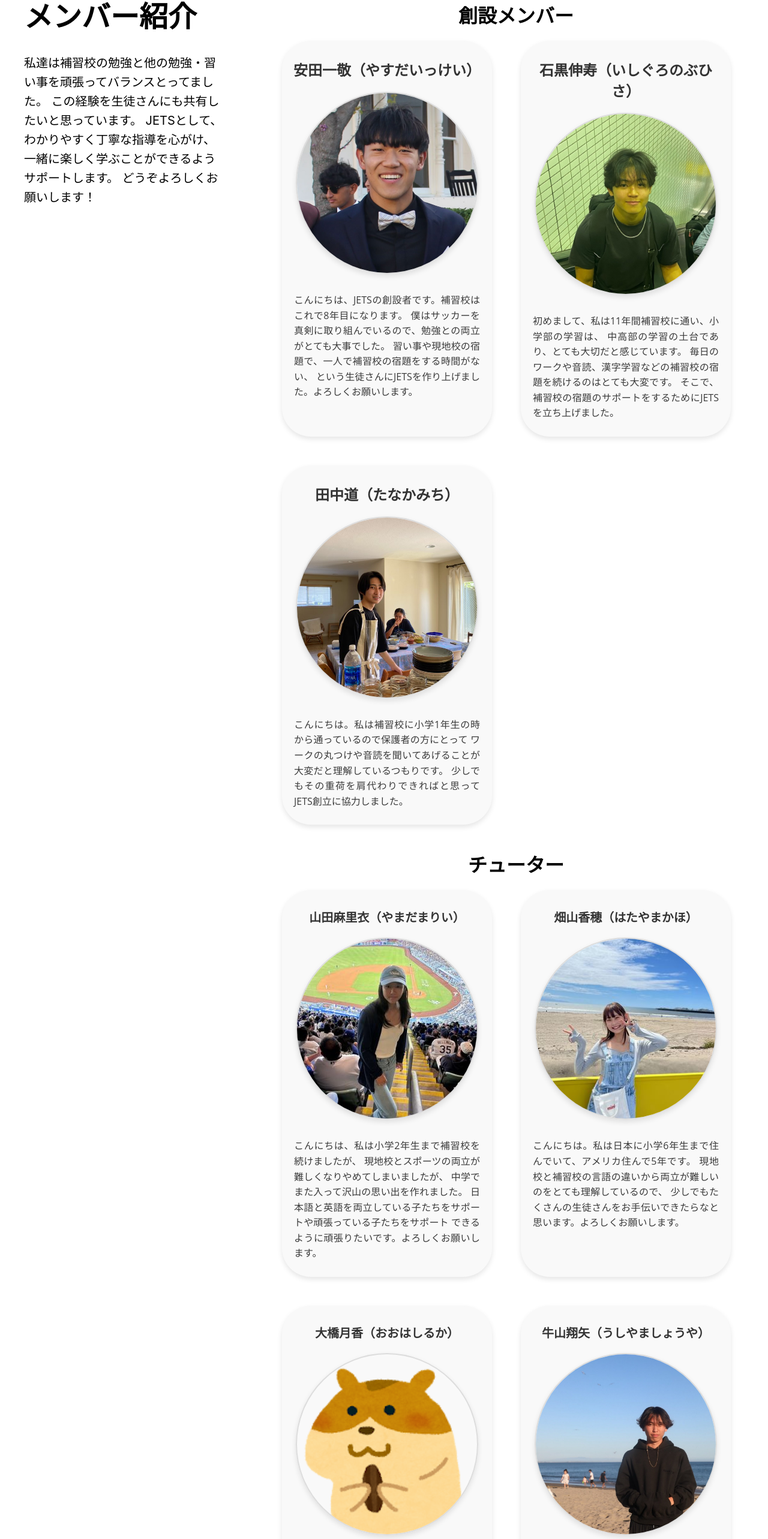
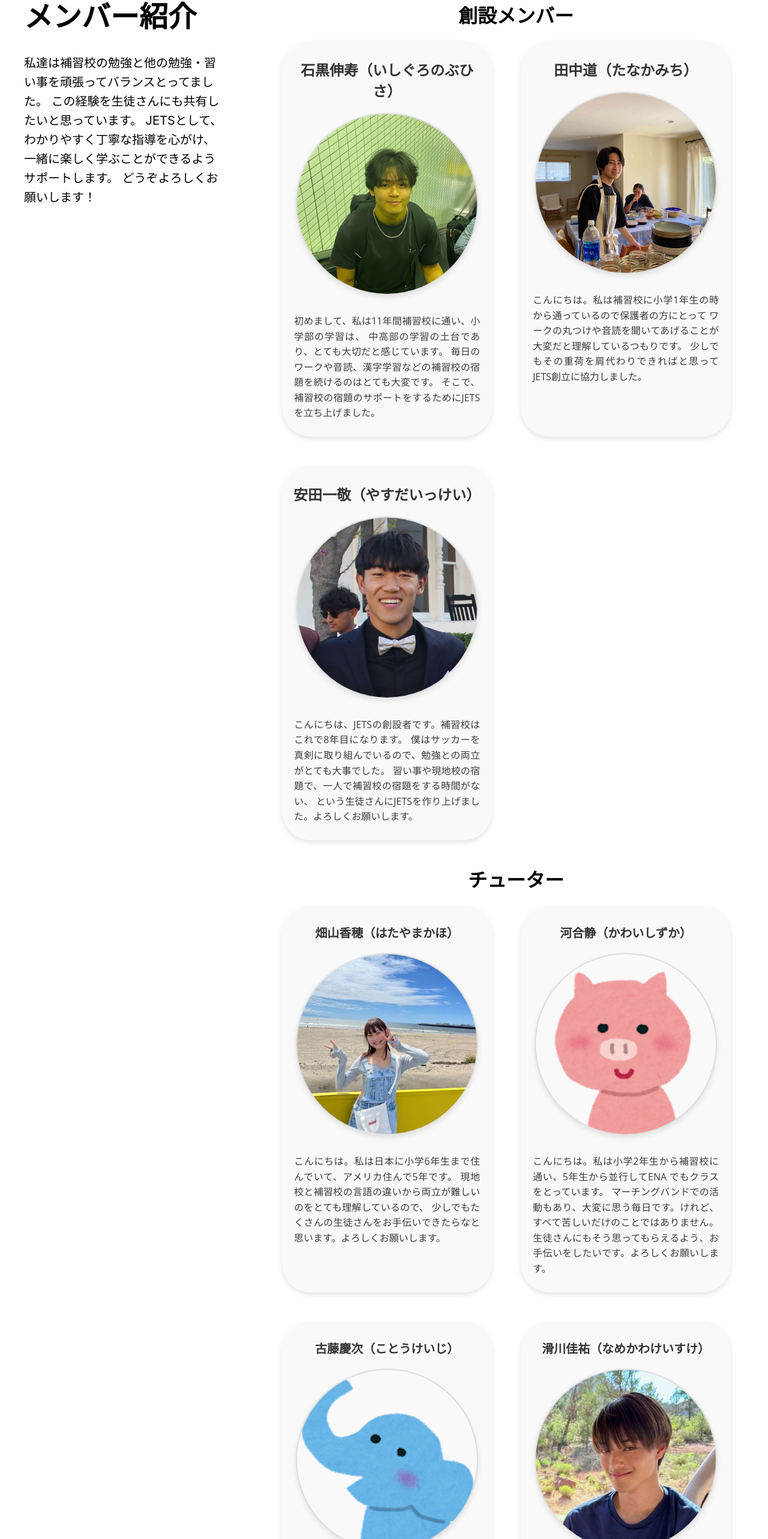
Before and after one commit to 1datcodes/JETS2, a React (Create React App) app: page /about in a window 1280 px wide. Shown: the part 1091-3657 px from the top of the page at 60% size. Built offline with nearby package versions, Linux system fonts and the light colour scheme.

Commit message:
Organized intros alphabetically

```diff
--- a/src/About.js
+++ b/src/About.js
@@ -10,6 +10,134 @@ const randomImages = require.context(
   /\.(png|jpe?g|svg)$/,
 );
 const randomImagePaths = randomImages.keys().map(randomImages);
+
+const memberData =
+[
+  {
+    container: "founders",
+    members:
+    [
+      {
+        className: "yasuda",
+        name: "安田一敬（やすだいっけい）",
+        image: "ikkei.jpg",
+        message: `こんにちは、JETSの創設者です。補習校はこれで8年目になります。
+                  僕はサッカーを真剣に取り組んでいるので、勉強との両立がとても大事でした。
+                  習い事や現地校の宿題で、一人で補習校の宿題をする時間がない、
+                  という生徒さんにJETSを作り上げました。よろしくお願いします。`
+      },
+      {
+        className: "ishiguro",
+        name: "石黒伸寿（いしぐろのぶひさ）",
+        image: "nobu.jpg",
+        message: `初めまして、私は11年間補習校に通い、小学部の学習は、
+                  中高部の学習の土台であり、とても大切だと感じています。
+                  毎日のワークや音読、漢字学習などの補習校の宿題を続けるのはとても大変です。
+                  そこで、補習校の宿題のサポートをするためにJETSを立ち上げました。`
+      },
+      {
+        className: "tanaka",
+        name: "田中道（たなかみち）",
+        image: "tanaka.jpg",
+        message: `こんにちは。私は補習校に小学1年生の時から通っているので保護者の方にとって
+                  ワークの丸つけや音読を聞いてあげることが大変だと理解しているつもりです。
+                  少しでもその重荷を肩代わりできればと思ってJETS創立に協力しました。`
+      }
+    ]
+  },
+  {
+    container: "tutors",
+    members:
+    [
+      {
+        className: "yamada",
+        name: "山田麻里衣（やまだまりい）",
+        image: "yamada.jpg",
+        message: `こんにちは、私は小学2年生まで補習校を続けましたが、
+                  現地校とスポーツの両立が難しくなりやめてしまいましたが、
+                  中学でまた入って沢山の思い出を作れました。
+                  日本語と英語を両立している子たちをサポートや頑張っている子たちをサポート
+                  できるように頑張りたいです。よろしくお願いします。`
+      },
+      {
+        className: "hatayama",
+        name: "畑山香穂（はたやまかほ）",
+        image: "hatayama.jpg",
+        message: `こんにちは。私は日本に小学6年生まで住んでいて、アメリカ住んで5年です。
+                  現地校と補習校の言語の違いから両立が難しいのをとても理解しているので、
+                  少しでもたくさんの生徒さんをお手伝いできたらなと思います。よろしくお願いします。`
+      },
+      {
+        className: "ohashi",
+        name: "大橋月香（おおはしるか）",
+        image: "",
+        message: `こんにちは、私は幼稚部から補習校に通っています。
+                  現地校の勉強、新体操の練習、補習校の宿題を掛け持ちするのはとても大変で、
+                  苦痛に思う時もありました。そのため、日本語の勉強が楽しいと思えるような時間を提供したいと思います。
+                  よろしくお願いします。`
+      },
+      {
+        className: "ushiyama",
+        name: "牛山翔矢（うしやましょうや）",
+        image: "ushiyama.jpg",
+        message: `始めまして、中学2年生に日本からアメリカに来て、三育に一年半、
+                  補習校には高等部から入りました。日本からアメリカという大きな壁を乗り越え、
+                  現地校と補習校の勉強の両立はとても大変で大事だと強く実感しました。
+                  そこでワークや音読のチェックを少しでも手伝えたらなと思っています。よろしくお願いします。`
+      },
+      {
+        className: "koto",
+        name: "古藤慶次（ことうけいじ）",
+        image: "",
+        message: `こんにちは、補習校は8年目になります。サッカー、病気、現地校の掛け持ちするのがとても大変でした。
+                  それでも中高部でいろいろな思い出が作れました。日本語が楽しいと思えるようなお手伝いができたらいいなと思います。
+                  よろしくお願いします。`
+      },
+      {
+        className: "namekawa",
+        name: "滑川佳祐（なめかわけいすけ）",
+        image: "namekawa.jpg",
+        message: `初めまして。私は補習校に通い始めてまだ4ヶ月ほどですが、16年間日本で生活をしていて中学受験も経験しました。
+                  現地校と補習校の両立が大変なのは私が1番感じていることなので、
+                  少しでも皆さんの役に立てるようにお手伝いさせて頂けたらなと思っています。よろしくお願いします。`
+      },
+      {
+        className: "senba",
+        name: "仙波歩乃佳（せんばほのか）",
+        image: "senba.jpg",
+        message: `こんにちは。私は中学3年生でアメリカに来たので、英語の勉強、現地校の勉強、補習校の勉強、
+                  スポーツなどと色々なことを両立するのに苦戦していた時期がありました。
+                  なので皆さんの気持ちに寄り添いながら勉強のお手伝いをしたいです。よろしくお願いします。`
+      },
+      {
+        className: "kawai",
+        name: "河合静（かわいしずか）",
+        image: "",
+        message: `こんにちは。私は小学2年生から補習校に通い、5年生から並行してENA でもクラスをとっています。
+                  マーチングバンドでの活動もあり、大変に思う毎日です。けれど、すべて苦しいだけのことではありません。
+                  生徒さんにもそう思ってもらえるよう、お手伝いをしたいです。よろしくお願いします。`
+      },
+      {
+        className: "oka",
+        name: "岡優那（おかゆうな）",
+        image: "oka.jpg",
+        message: `はじめまして。私は補習校に12年間通っていて、中高部の生徒会長を務めさせていただいています。
+                  これまで補習校をやめたいと思う時期もありましたが、続けられるようにサポートしてくれた両親に感謝しています。
+                  Kumonで英語と算数を小学生に3年間教えた経験があります。
+                  補習校のお子さんがいずれ補習校に行ってよかったと思えるように全力でお手伝いさせてください。`
+      }
+    ]
+  }
+]
+
+const profiles = memberData.map((container) => {
+  return {
+    ...container,
+    members: container.members.sort((a, b) => {
+      return a.className.localeCompare(b.className);
+    })
+  };
+});
 
 const About = () => {
   const importedImages = images.keys().reduce((acc, path) => {
@@ -52,126 +180,25 @@ const About = () => {
             <div className="founding-members">
               <h1>創設メンバー</h1>
               <div className="founding-members-intro">
-                <div className="profile ikkei">
-                  <h2>安田一敬（やすだいっけい）</h2>
-                  <img src={importedImages["ikkei.jpg"]} alt="Ikkei" />
-                  <p>
-                    こんにちは、JETSの創設者です。補習校はこれで8年目になります。
-                    僕はサッカーを真剣に取り組んでいるので、勉強との両立がとても大事でした。
-                    習い事や現地校の宿題で、一人で補習校の宿題をする時間がない、
-                    という生徒さんにJETSを作り上げました。よろしくお願いします。
-                  </p>
-                </div>
-                <div className="profile nobu">
-                  <h2>石黒伸寿（いしぐろのぶひさ）</h2>
-                  <img src={importedImages["nobu.jpg"]} alt="Nobu" />
-                  <p>
-                    初めまして、私は11年間補習校に通い、小学部の学習は、
-                    中高部の学習の土台であり、とても大切だと感じています。
-                    毎日のワークや音読、漢字学習などの補習校の宿題を続けるのはとても大変です。
-                    そこで、補習校の宿題のサポートをするためにJETSを立ち上げました。
-                  </p>
-                </div>
-                <div className="profile michi">
-                  <h2>田中道（たなかみち）</h2>
-                  <img src={importedImages["tanaka.jpg"]} alt="Michi" />
-                  <p>
-                    こんにちは。私は補習校に小学1年生の時から通っているので保護者の方にとって
-                    ワークの丸つけや音読を聞いてあげることが大変だと理解しているつもりです。
-                    少しでもその重荷を肩代わりできればと思ってJETS創立に協力しました。
-                  </p>
-                </div>
+                {profiles[0].members.map((member, index) => (
+                  <div key={index} className={`profile ${member.className}`}>
+                    <h2>{member.name}</h2>
+                    <img src={member.image ? importedImages[member.image] : getRandomImage()} alt={member.className} />
+                    <p>{member.message}</p>
+                  </div>
+                ))}
               </div>
             </div>
             <div className="tutors">
               <h1>チューター</h1>
               <div className="tutors-intro">
-                <div className="profile yamada">
-                  <h3>山田麻里衣（やまだまりい）</h3>
-                  <img src={importedImages["yamada.jpg"]} alt="Yamada" />
-                  <p>
-                    こんにちは、私は小学2年生まで補習校を続けましたが、
-                    現地校とスポーツの両立が難しくなりやめてしまいましたが、
-                    中学でまた入って沢山の思い出を作れました。
-                    日本語と英語を両立している子たちをサポートや頑張っている子たちをサポート
-                    できるように頑張りたいです。よろしくお願いします。
-                  </p>
-                </div>
-                <div className="profile hatayama">
-                  <h3>畑山香穂（はたやまかほ）</h3>
-                  <img src={importedImages["hatayama.jpg"]} alt="Hatayama" />
-                  <p>
-                    こんにちは。私は日本に小学6年生まで住んでいて、アメリカ住んで5年です。
-                    現地校と補習校の言語の違いから両立が難しいのをとても理解しているので、
-                    少しでもたくさんの生徒さんをお手伝いできたらなと思います。よろしくお願いします。
-                  </p>
-                </div>
-                <div className="profile ohashi">
-                  <h3>大橋月香（おおはしるか）</h3>
-                  <img src={getRandomImage()} alt="Ohashi" />
-                  <p>
-                    こんにちは、私は幼稚部から補習校に通っています。
-                    現地校の勉強、新体操の練習、補習校の宿題を掛け持ちするのはとても大変で、
-                    苦痛に思う時もありました。そのため、日本語の勉強が楽しいと思えるような時間を提供したいと思います。
-                    よろしくお願いします。
-                  </p>
-                </div>
-                <div className="profile ushiyama">
-                  <h3>牛山翔矢（うしやましょうや）</h3>
-                  <img src={importedImages["ushiyama.jpg"]} alt="Ushiyama" />
-                  <p>
-                    始めまして、中学2年生に日本からアメリカに来て、三育に一年半、
-                    補習校には高等部から入りました。日本からアメリカという大きな壁を乗り越え、
-                    現地校と補習校の勉強の両立はとても大変で大事だと強く実感しました。
-                    そこでワークや音読のチェックを少しでも手伝えたらなと思っています。よろしくお願いします。
-                  </p>
-                </div>
-                <div className="profile koto">
-                  <h3>古藤慶次（ことうけいじ）</h3>
-                  <img src={getRandomImage()} alt="Koto" />
-                  <p>
-                    こんにちは、補習校は8年目になります。サッカー、病気、現地校の掛け持ちするのがとても大変でした。
-                    それでも中高部でいろいろな思い出が作れました。日本語が楽しいと思えるようなお手伝いができたらいいなと思います。
-                    よろしくお願いします。
-                  </p>
-                </div>
-                <div className="profile namekawa">
-                  <h3>滑川佳祐（なめかわけいすけ）</h3>
-                  <img src={importedImages["namekawa.jpg"]} alt="Namekawa" />
-                  <p>
-                    初めまして。私は補習校に通い始めてまだ4ヶ月ほどですが、16年間日本で生活をしていて中学受験も経験しました。
-                    現地校と補習校の両立が大変なのは私が1番感じていることなので、
-                    少しでも皆さんの役に立てるようにお手伝いさせて頂けたらなと思っています。よろしくお願いします。
-                  </p>
-                </div>
-                <div className="profile senba">
-                  <h3>仙波歩乃佳（せんばほのか）</h3>
-                  <img src={importedImages["senba.jpg"]} alt="Senba" />
-                  <p>
-                    こんにちは。私は中学3年生でアメリカに来たので、英語の勉強、現地校の勉強、補習校の勉強、
-                    スポーツなどと色々なことを両立するのに苦戦していた時期がありました。
-                    なので皆さんの気持ちに寄り添いながら勉強のお手伝いをしたいです。よろしくお願いします。
-                  </p>
-                </div>
-                <div className="profile kawai">
-                  <h3>河合静（かわいしずか）</h3>
-                  <img src={getRandomImage()} alt="Kawai" />
-                  <p>
-                    こんにちは。私は小学2年生から補習校に通い、5年生から並行してENA でもクラスをとっています。
-                    マーチングバンドでの活動もあり、大変に思う毎日です。けれど、すべて苦しいだけのことではありません。
-                    生徒さんにもそう思ってもらえるよう、お手伝いをしたいです。よろしくお願いします。
-                  </p>
-                </div>
-                <div className="profile oka">
-                  <h3>岡優那（おかゆうな）</h3>
-                  <img src={importedImages['oka.jpg']} alt="Oka" />
-                  <p>
-                    はじめまして。私は補習校に12年間通っていて、中高部の生徒会長を務めさせていただいています。
-                    これまで補習校をやめたいと思う時期もありましたが、続けられるようにサポートしてくれた両親に感謝しています。
-                    Kumonで英語と算数を小学生に3年間教えた経験があります。
-                    補習校のお子さんがいずれ補習校に行ってよかったと思えるように全力でお手伝いさせてください。
-                  </p>
-                </div>
+                {profiles[1].members.map((member, index) => (
+                  <div key={index} className={`profile ${member.className}`}>
+                    <h3>{member.name}</h3>
+                    <img src={member.image ? importedImages[member.image] : getRandomImage()} alt={member.className} />
+                    <p>{member.message}</p>
+                  </div>
+                ))}
               </div>
             </div>
           </div>
```
